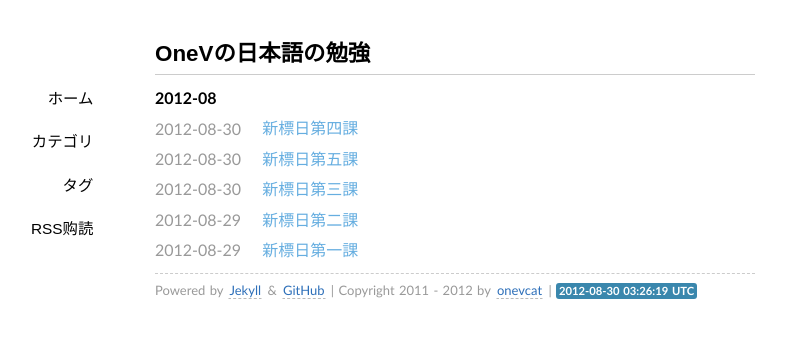
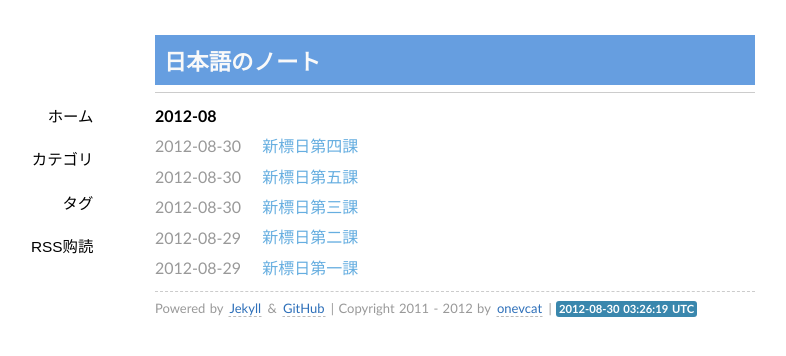
Before and after one commit to onevcat/japanese, a Jekyll site: the page built from index.md, in a window 1280 px wide. Shown: the top 356 px of the page, without its empty margins (185-971 px from the left). Built offline with Jekyll 4.4.1, drawn with Linux system fonts in a browser that asks for light colours; some web fonts are replaced; Markdown is read by kramdown in place of the engine named in the settings.

Commit message:
change title

```diff
--- a/_config.yml
+++ b/_config.yml
@@ -2,6 +2,6 @@ permalink: /:categories/:year/:month/:day/:title
 pygments: true
 markdown: rdiscount
 url: http://japanese.onevcat.com
-title : OneV's Japanese Learning
+title : 日本語のノート
 tagline:
 author : onevcat
--- a/index.md
+++ b/index.md
@@ -1,5 +1,5 @@
 ---
-title: OneVの日本語の勉強
+title: 日本語のノート
 layout: page
 ---
 
--- a/media/css/style.css
+++ b/media/css/style.css
@@ -48,7 +48,7 @@ nav{font-family:"Electrolize",sans-serif;font-size:1.1em;text-transform:uppercas
 nav a{display:block;padding:.7em 1em;color:#000000;}
 nav a:hover{background-color:#669EE0;text-decoration:none;color:#f9f9f9;-webkit-transition:color .2s linear;}
 .post{padding:.5em 0em;}
-h1{font-family:"Cuprum","Hiragino Sans GB","Microsoft YaHei",sans-serif;font-size:1.6em;color:#000;}
+h1{font-family:"Electrolize",sans-serif;font-size:1.6em;background-color:#669EE0;color:#f9f9f9;padding:.4em .4em;}
 h2{font-family:"Cuprum","Hiragino Sans GB","Microsoft YaHei",sans-serif;font-size:1.4em;color:#111;}
 h3{font-family:"Cuprum","Hiragino Sans GB","Microsoft YaHei",sans-serif;font-size:1.2em;color:#222;}
 h4{font-family:"Cuprum","Hiragino Sans GB","Microsoft YaHei",sans-serif;font-size:1em;color:#333;}
```
